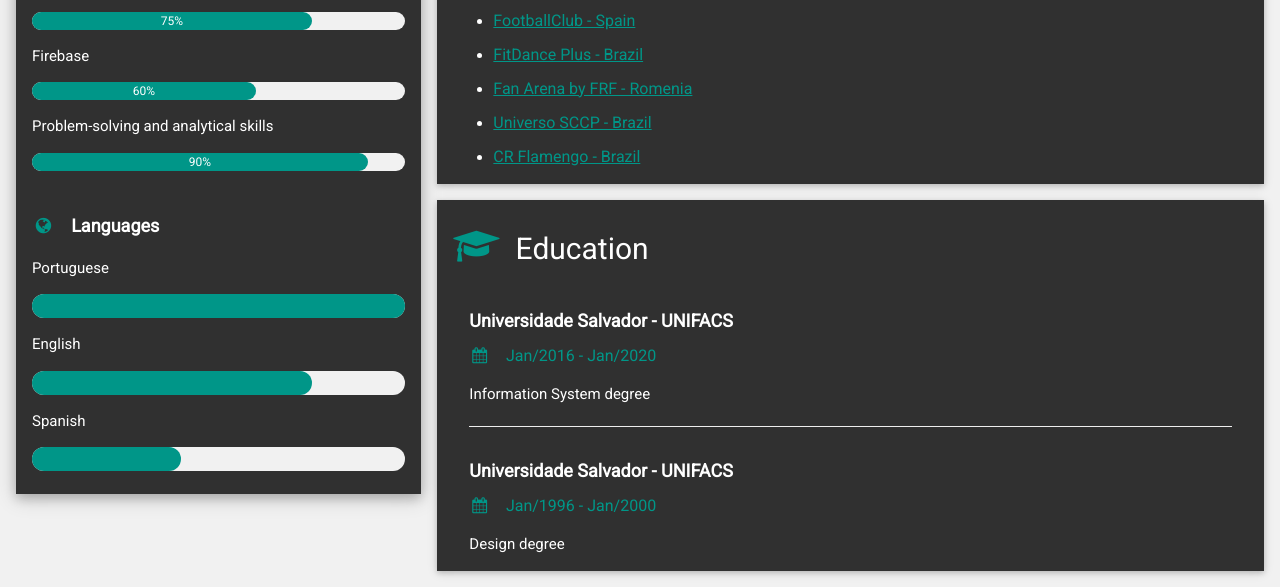
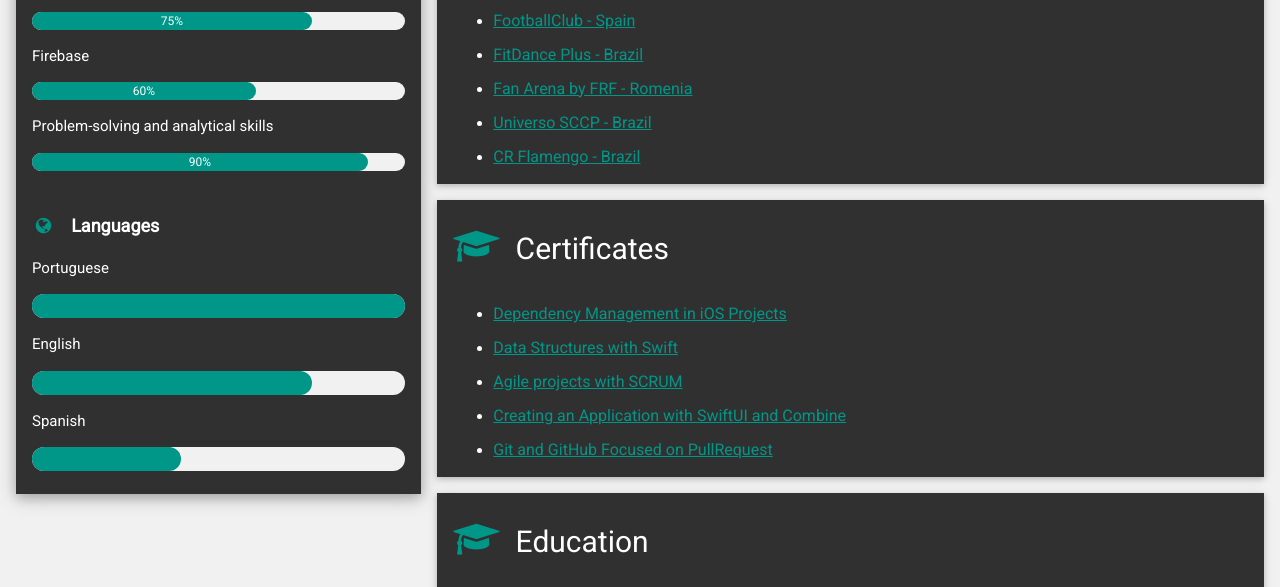
Before and after one commit to sergioaquiles/my_resume, a plain HTML site: page index.html in a window 1280 px wide. Shown: the part 697-1284 px from the top of the page. Drawn offline with nearby package versions, Linux system fonts and the light colour scheme.

Commit message:
Add certificates

```diff
--- a/index.html
+++ b/index.html
@@ -121,6 +121,7 @@
               <p>Development and maintenance of IOS mobile applications</p>
             </div>
           </div>
+
           <div class="w3-container w3-card w3-color-main-text w3-background-black w3-margin-bottom">
             <h2 class="w3-text-white w3-padding-16"><i class="fa fa-suitcase fa-fw w3-margin-right w3-xxlarge w3-text-teal"></i>Some projects that I've been part of.</h2>
             <ul>
@@ -141,6 +142,26 @@
             </li>
           </div>
 
+          <div class="w3-container w3-card w3-color-main-text w3-background-black w3-margin-bottom">
+            <h2 class="w3-text-white w3-padding-16"><i class="fa fa-graduation-cap fa-fw w3-margin-right w3-xxlarge w3-text-teal"></i>Certificates</h2>
+            <ul>
+              <li>
+                  <h6 class="w3-text-teal" ><a href="https://hermes.digitalinnovation.one/certificates/F36B3137.pdf?_gl=1*1ctp1kp*_ga*OTQxNDIyODgxLjE2ODgyMTc2MjM.*_ga_7GXMH3CQ72*MTY4ODIyMzA0MC4yLjEuMTY4ODIyMzA0MC42MC4wLjA.">Dependency Management in iOS Projects</a></h6>
+              </li>
+              <li>
+                <h6 class="w3-text-teal" ><a href="https://hermes.digitalinnovation.one/certificates/8A7AF6C5.pdf?_gl=1*j22bju*_ga*OTQxNDIyODgxLjE2ODgyMTc2MjM.*_ga_7GXMH3CQ72*MTY4ODIyMzA0MC4yLjEuMTY4ODIyMzEzNS42MC4wLjA.">Data Structures with Swift</a></h6>
+              </li>
+              <li>
+                <h6 class="w3-text-teal" ><a href="https://hermes.digitalinnovation.one/certificates/C46E383F.pdf?_gl=1*1taslly*_ga*OTQxNDIyODgxLjE2ODgyMTc2MjM.*_ga_7GXMH3CQ72*MTY4ODIyMzA0MC4yLjEuMTY4ODIyMzE3NC4yMS4wLjA.">Agile projects with SCRUM</a></h6>
+            </li>
+            <li>
+              <h6 class="w3-text-teal" ><a href="https://hermes.digitalinnovation.one/certificates/D31B2F56.pdf?_gl=1*bii7fk*_ga*OTQxNDIyODgxLjE2ODgyMTc2MjM.*_ga_7GXMH3CQ72*MTY4ODIyMzA0MC4yLjEuMTY4ODIyMzIwNy42MC4wLjA.">Creating an Application with SwiftUI and Combine</a></h6>
+            </li>
+            <li>
+              <h6 class="w3-text-teal" ><a href="https://hermes.digitalinnovation.one/certificates/34E88DF6.pdf?_gl=1*mwpjri*_ga*OTQxNDIyODgxLjE2ODgyMTc2MjM.*_ga_7GXMH3CQ72*MTY4ODIyMzA0MC4yLjEuMTY4ODIyMzI0Ny4yMC4wLjA.">Git and GitHub Focused on PullRequest</a></h6>
+            </li>
+          </div>
+
           <div class="w3-container w3-card w3-color-main-text w3-background-black">
             <h2 class="w3-text-white w3-padding-16"><i
                 class="fa fa-graduation-cap fa-fw w3-margin-right w3-xxlarge w3-text-teal"></i>Education</h2>
@@ -156,6 +177,7 @@
               <p>Design degree</p>
             </div>
           </div>
+
           <!-- End Right Column -->
         </div>
 
```
